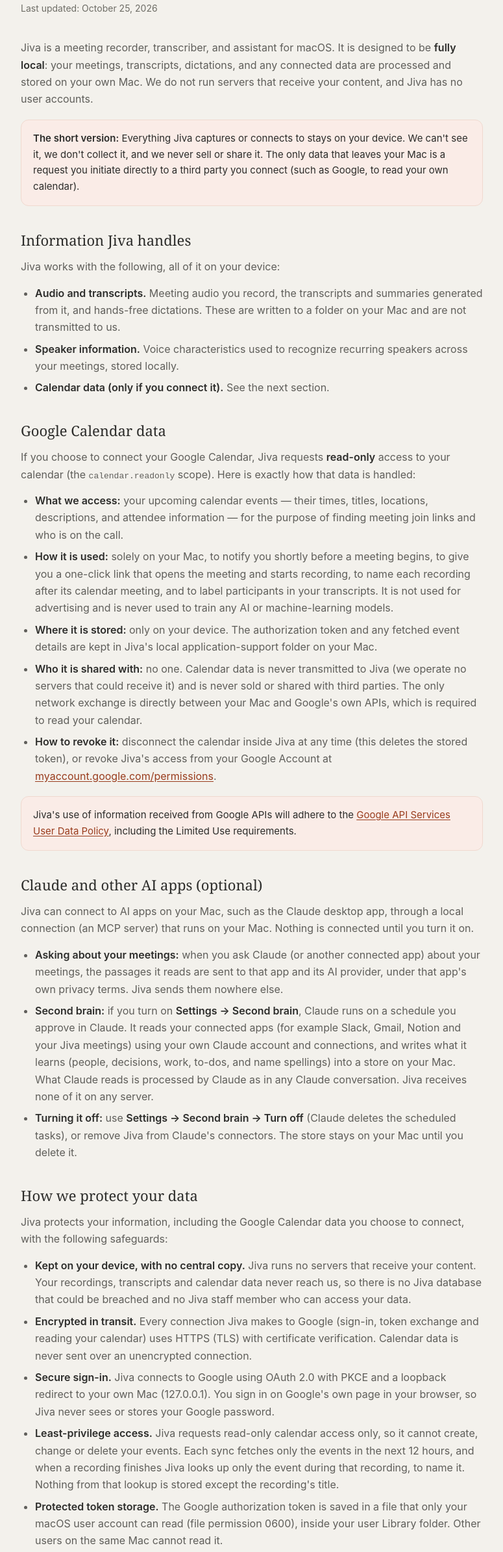
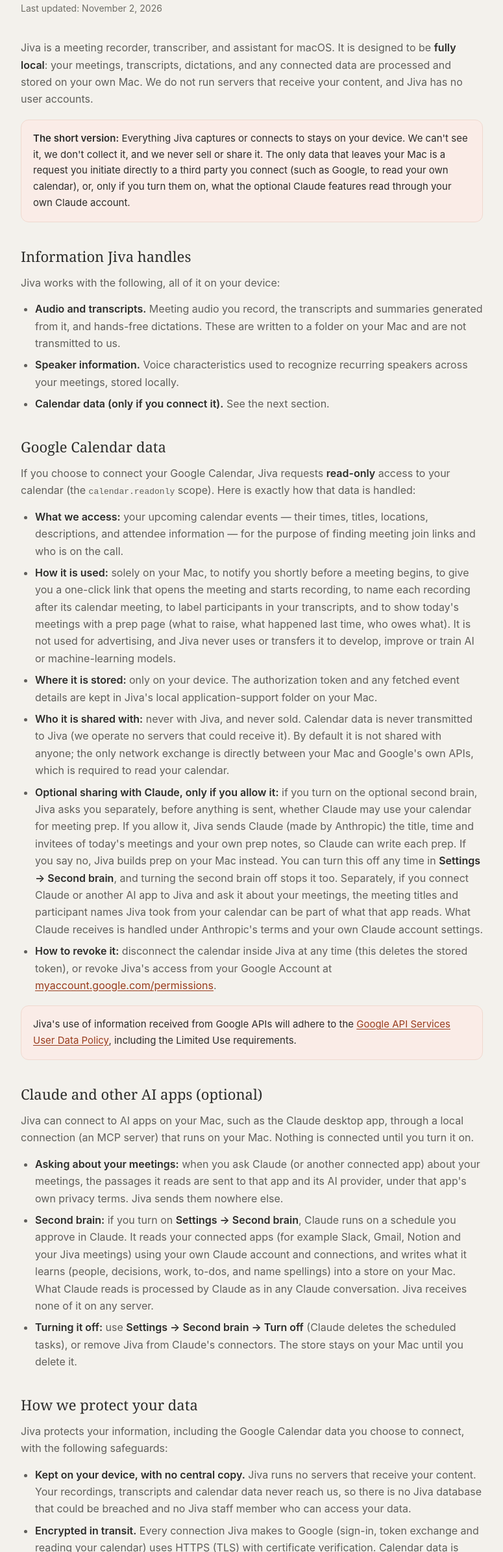
Before and after one commit to venugopalarjun/jiva, a plain HTML site: page privacy.html in a window 1280 px wide. Shown: the part 168-2556 px from the top of the page at 65% size, without its empty margins (252-1027 px from the left). Drawn offline with Linux system fonts and the light colour scheme.

Commit message:
Update site (0.1.19)

```diff
--- a/privacy.html
+++ b/privacy.html
@@ -60,12 +60,12 @@
 <main>
 <div class="wrap">
   <h1>Privacy Policy</h1>
-  <div class="updated">Last updated: October 25, 2026</div>
+  <div class="updated">Last updated: November 2, 2026</div>
 
   <p>Jiva is a meeting recorder, transcriber, and assistant for macOS. It is designed to be <strong>fully local</strong>: your meetings, transcripts, dictations, and any connected data are processed and stored on your own Mac. We do not run servers that receive your content, and Jiva has no user accounts.</p>
 
   <div class="callout">
-    <strong>The short version:</strong> Everything Jiva captures or connects to stays on your device. We can't see it, we don't collect it, and we never sell or share it. The only data that leaves your Mac is a request you initiate directly to a third party you connect (such as Google, to read your own calendar).
+    <strong>The short version:</strong> Everything Jiva captures or connects to stays on your device. We can't see it, we don't collect it, and we never sell or share it. The only data that leaves your Mac is a request you initiate directly to a third party you connect (such as Google, to read your own calendar), or, only if you turn them on, what the optional Claude features read through your own Claude account.
   </div>
 
   <h2>Information Jiva handles</h2>
@@ -80,9 +80,10 @@
   <p>If you choose to connect your Google Calendar, Jiva requests <strong>read-only</strong> access to your calendar (the <code>calendar.readonly</code> scope). Here is exactly how that data is handled:</p>
   <ul>
     <li><strong>What we access:</strong> your upcoming calendar events — their times, titles, locations, descriptions, and attendee information — for the purpose of finding meeting join links and who is on the call.</li>
-    <li><strong>How it is used:</strong> solely on your Mac, to notify you shortly before a meeting begins, to give you a one-click link that opens the meeting and starts recording, to name each recording after its calendar meeting, and to label participants in your transcripts. It is not used for advertising and is never used to train any AI or machine-learning models.</li>
+    <li><strong>How it is used:</strong> solely on your Mac, to notify you shortly before a meeting begins, to give you a one-click link that opens the meeting and starts recording, to name each recording after its calendar meeting, to label participants in your transcripts, and to show today's meetings with a prep page (what to raise, what happened last time, who owes what). It is not used for advertising, and Jiva never uses or transfers it to develop, improve or train AI or machine-learning models.</li>
     <li><strong>Where it is stored:</strong> only on your device. The authorization token and any fetched event details are kept in Jiva's local application-support folder on your Mac.</li>
-    <li><strong>Who it is shared with:</strong> no one. Calendar data is never transmitted to Jiva (we operate no servers that could receive it) and is never sold or shared with third parties. The only network exchange is directly between your Mac and Google's own APIs, which is required to read your calendar.</li>
+    <li><strong>Who it is shared with:</strong> never with Jiva, and never sold. Calendar data is never transmitted to Jiva (we operate no servers that could receive it). By default it is not shared with anyone; the only network exchange is directly between your Mac and Google's own APIs, which is required to read your calendar.</li>
+    <li><strong>Optional sharing with Claude, only if you allow it:</strong> if you turn on the optional second brain, Jiva asks you separately, before anything is sent, whether Claude may use your calendar for meeting prep. If you allow it, Jiva sends Claude (made by Anthropic) the title, time and invitees of today's meetings and your own prep notes, so Claude can write each prep. If you say no, Jiva builds prep on your Mac instead. You can turn this off any time in <strong>Settings &rarr; Second brain</strong>, and turning the second brain off stops it too. Separately, if you connect Claude or another AI app to Jiva and ask it about your meetings, the meeting titles and participant names Jiva took from your calendar can be part of what that app reads. What Claude receives is handled under Anthropic's terms and your own Claude account settings.</li>
     <li><strong>How to revoke it:</strong> disconnect the calendar inside Jiva at any time (this deletes the stored token), or revoke Jiva's access from your Google Account at <a href="https://myaccount.google.com/permissions">myaccount.google.com/permissions</a>.</li>
   </ul>
 
@@ -104,7 +105,7 @@
     <li><strong>Kept on your device, with no central copy.</strong> Jiva runs no servers that receive your content. Your recordings, transcripts and calendar data never reach us, so there is no Jiva database that could be breached and no Jiva staff member who can access your data.</li>
     <li><strong>Encrypted in transit.</strong> Every connection Jiva makes to Google (sign-in, token exchange and reading your calendar) uses HTTPS (TLS) with certificate verification. Calendar data is never sent over an unencrypted connection.</li>
     <li><strong>Secure sign-in.</strong> Jiva connects to Google using OAuth 2.0 with PKCE and a loopback redirect to your own Mac (127.0.0.1). You sign in on Google's own page in your browser, so Jiva never sees or stores your Google password.</li>
-    <li><strong>Least-privilege access.</strong> Jiva requests read-only calendar access only, so it cannot create, change or delete your events. Each sync fetches only the events in the next 12 hours, and when a recording finishes Jiva looks up only the event during that recording, to name it. Nothing from that lookup is stored except the recording's title.</li>
+    <li><strong>Least-privilege access.</strong> Jiva requests read-only calendar access only, so it cannot create, change or delete your events. Each sync fetches only the rest of today's events (at least the next 12 hours), and when a recording finishes Jiva looks up only the event during that recording, to name it. For meeting prep, Jiva keeps the details and your notes for the meetings you prep, on your Mac, linked to their recordings.</li>
     <li><strong>Protected token storage.</strong> The Google authorization token is saved in a file that only your macOS user account can read (file permission 0600), inside your user Library folder. Other users on the same Mac cannot read it.</li>
     <li><strong>Encryption at rest.</strong> Jiva keeps its data in your macOS user Library, protected by your Mac's account permissions. When FileVault (macOS's built-in full-disk encryption) is turned on, all of it is also encrypted at rest. We recommend keeping FileVault on.</li>
     <li><strong>Minimal retention.</strong> The list of upcoming events is replaced on every sync rather than accumulated. Disconnecting the calendar in Jiva deletes the stored token immediately, and deleting Jiva's data folder removes everything Jiva stored.</li>
```
Also changed, not shown: index.html (+2 -2 lines), latest.json (+5 -5 lines), 1 other file.
